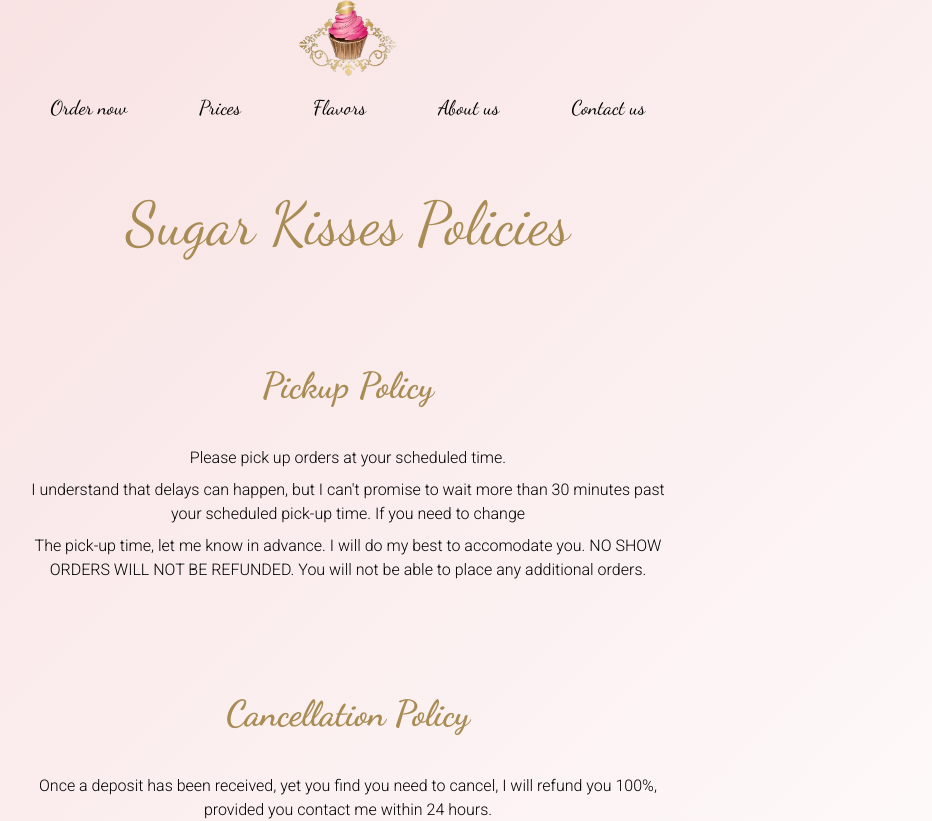
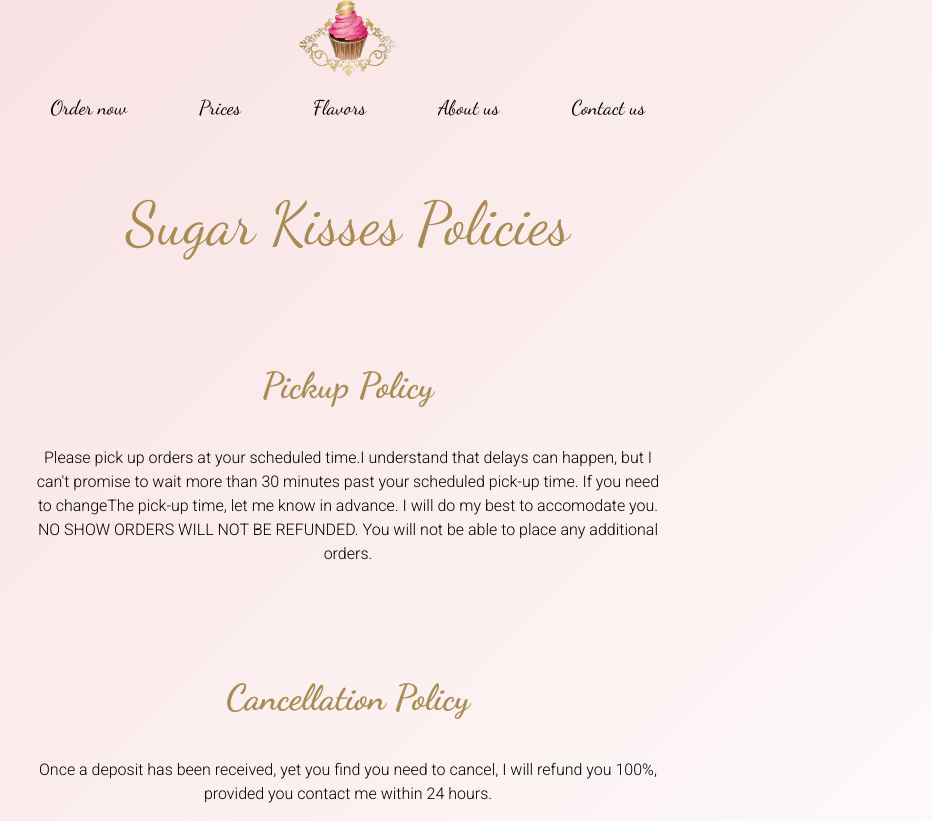
Before and after one commit to darideveloper/sugar-kiss-cupcakes, a Next.js app: page /policy in a window 1280 px wide. Shown: the top 821 px of the page, without its empty margins (292-1224 px from the left). Built offline with nearby package versions, Linux system fonts and the light colour scheme.

Commit message:
style (policy-card): text in single 'p'

```diff
--- a/components/policy-card.jsx
+++ b/components/policy-card.jsx
@@ -28,20 +28,26 @@
             w-11/12ª
           `}
         >
-          {
-            texts.map(text => (
           <p
-                key={text}
             className={`
               text
               text-center
               my-2
             `}
           >
+            {
+              texts.map(text => (
+                <span
+                  key={text}
+                  className={`
+
+                  `}
+                >
                   {text}
-              </p>
+                </span>
               ))
             }
+          </p>
         </div>
       </div>
 
```
Lines whose indentation alone changed are shown as unchanged.
